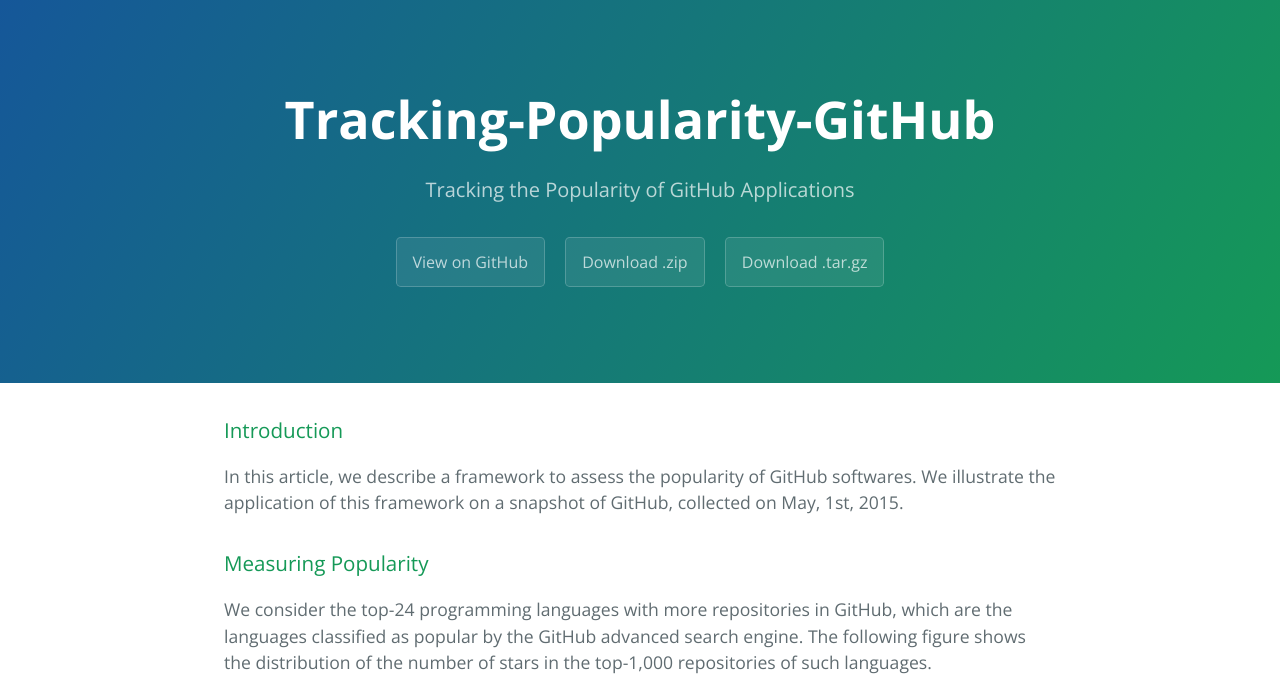
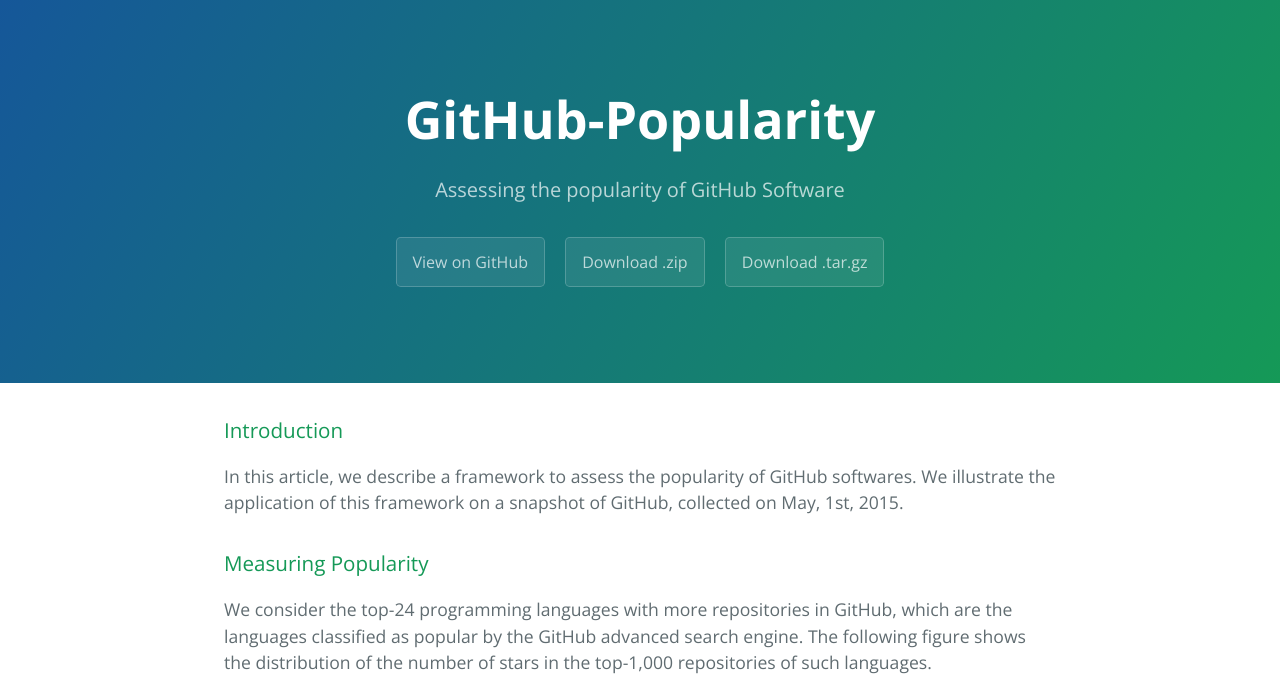
Before and after one commit to mtov/github-popularity-growth-patterns, a plain HTML site: page index.html in a window 1280 px wide. Shown: the top 676 px of the page. Drawn offline with nearby package versions, Linux system fonts and the light colour scheme.

Commit message:
Create gh-pages branch via GitHub

```diff
--- a/index.html
+++ b/index.html
@@ -2,7 +2,7 @@
 <html lang="en-us">
   <head>
     <meta charset="UTF-8">
-    <title>Tracking-Popularity-GitHub by mtov</title>
+    <title>GitHub-Popularity by mtov</title>
     <meta name="viewport" content="width=device-width, initial-scale=1">
     <link rel="stylesheet" type="text/css" href="stylesheets/normalize.css" media="screen">
     <link href='http://fonts.googleapis.com/css?family=Open+Sans:400,700' rel='stylesheet' type='text/css'>
@@ -11,8 +11,8 @@
   </head>
   <body>
     <section class="page-header">
-      <h1 class="project-name">Tracking-Popularity-GitHub</h1>
-      <h2 class="project-tagline">Tracking the Popularity of GitHub Applications</h2>
+      <h1 class="project-name">GitHub-Popularity</h1>
+      <h2 class="project-tagline">Assessing the popularity of GitHub Software</h2>
       <a href="https://github.com/mtov/github-popularity" class="btn">View on GitHub</a>
       <a href="https://github.com/mtov/github-popularity/zipball/master" class="btn">Download .zip</a>
       <a href="https://github.com/mtov/github-popularity/tarball/master" class="btn">Download .tar.gz</a>
@@ -95,7 +95,7 @@ experienced a relevant decrease in their rank position, as represented by the fo
 <p>Hudson Borges, Marco Tulio Valente, Andre Hora, Jailton Coelho. On the Popularity of GitHub Applications: A Preliminary Note. <a href="http://arxiv.org/abs/1507.00604">arXiv:1507.00604</a></p>
 
       <footer class="site-footer">
-        <span class="site-footer-owner"><a href="https://github.com/mtov/github-popularity">Tracking-Popularity-GitHub</a> is maintained by <a href="https://github.com/mtov">mtov</a>.</span>
+        <span class="site-footer-owner"><a href="https://github.com/mtov/github-popularity">GitHub-Popularity</a> is maintained by <a href="https://github.com/mtov">mtov</a>.</span>
 
         <span class="site-footer-credits">This page was generated by <a href="https://pages.github.com">GitHub Pages</a> using the <a href="https://github.com/jasonlong/cayman-theme">Cayman theme</a> by <a href="https://twitter.com/jasonlong">Jason Long</a>.</span>
       </footer>
```
Also changed, not shown: params.json (+1 -1 lines).
